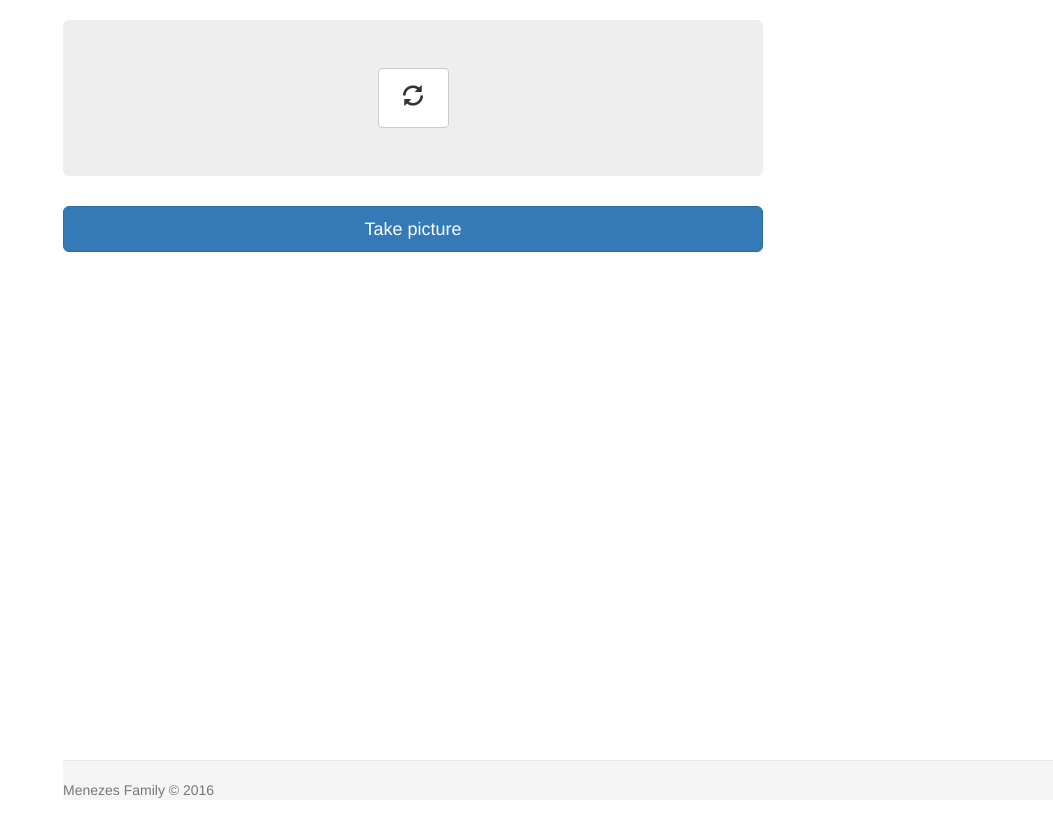
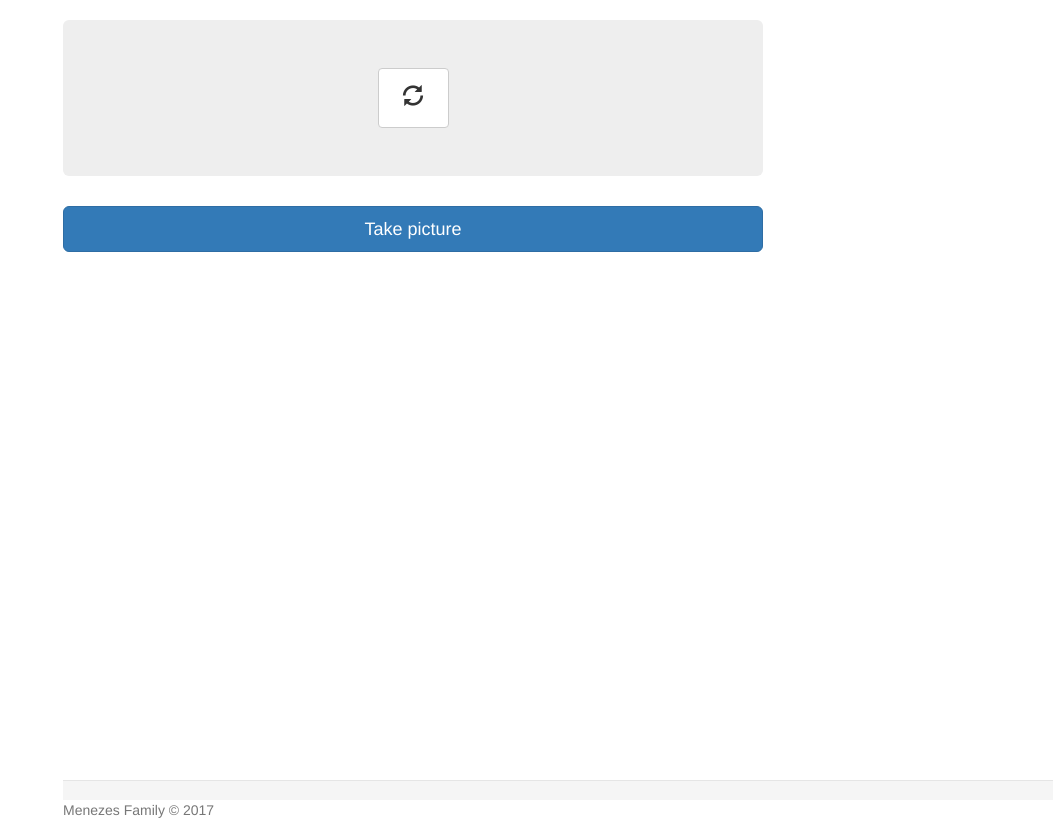
Before and after one commit to pipe2path/mzsgarage-client, a plain HTML site: page index.html in a window 1280 px wide. Shown: the top 820 px of the page, without its empty margins (227-1280 px from the left). Drawn offline with nearby package versions, Linux system fonts and the light colour scheme; no server answers.

Commit message:
adjustments to ui

```diff
--- a/index.html
+++ b/index.html
@@ -30,28 +30,13 @@
 		bottom: 0;
 		width: 95%;
 		/* Set the fixed height of the footer here */
-		height: 40px;
+		height: 20px;
 		background-color: #f5f5f5;
 	}
 </style>
 
 <body>
 <div ng-controller="DashboardCtrl">
-	<!--<div class="collapse navbar-collapse" id="bs-example-navbar-collapse-1">-->
-		<!--<ul class="nav navbar-nav">-->
-			<!--<li class="dropdown">-->
-				<!--<a href="#" class="dropdown-toggle" data-toggle="dropdown" role="button" aria-haspopup="true" aria-expanded="false">Settings <span class="caret"></span></a>-->
-				<!--<ul class="dropdown-menu">-->
-					<!--<li><a href="#">Open/Closed Status</a></li>-->
-					<!--<li><a href="#">Image Status</a></li>-->
-					<!--<li><a href="#">Open Alert Timer</a></a></li>-->
-				<!--</ul>-->
-			<!--</li>-->
-		<!--</ul>-->
-	<!--</div>-->
-	<!--<div class="page-header text-center">-->
-		<!--<h3>Garage Alert</h3>-->
-	<!--</div>-->
 	<div class="container">
 		<div class="jumbotron">
 			<div class="text-center" ng-if="statusData.response.status==1">
@@ -78,13 +63,13 @@
 		</div>
 		<span us-spinner spinner-on="showSpinner"></span>
 		<footer class="footer">
-		<p>Menezes Family &copy; 2016</p>
+		<p>Menezes Family &copy; 2017</p>
 		</footer>
 
 	</div> <!-- /container -->
 </div> <!-- ng-controller -->
 
-<script src="https://ajax.googleapis.com/ajax/libs/angularjs/1.5.8/angular.min.js"></script>
+<script src="https://ajax.googleapis.com/ajax/libs/angularjs/1.6.4/angular.min.js"></script>
 <script src="js/controller2.js"></script>
 <script src="bower_components/angular-spinner/dist/angular-spinner.min.js"></script>
 <!--<script src="js/bootstrap.min.js"></script>-->
```
